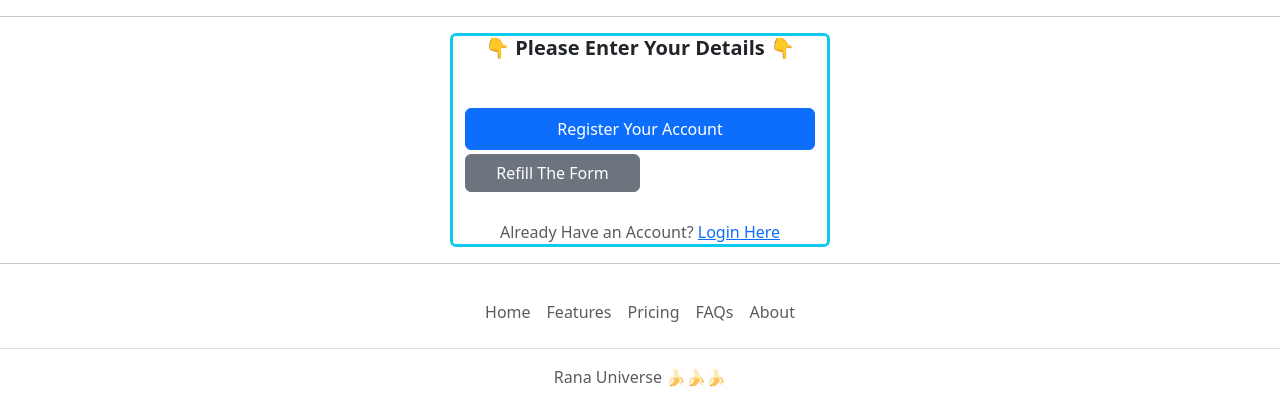
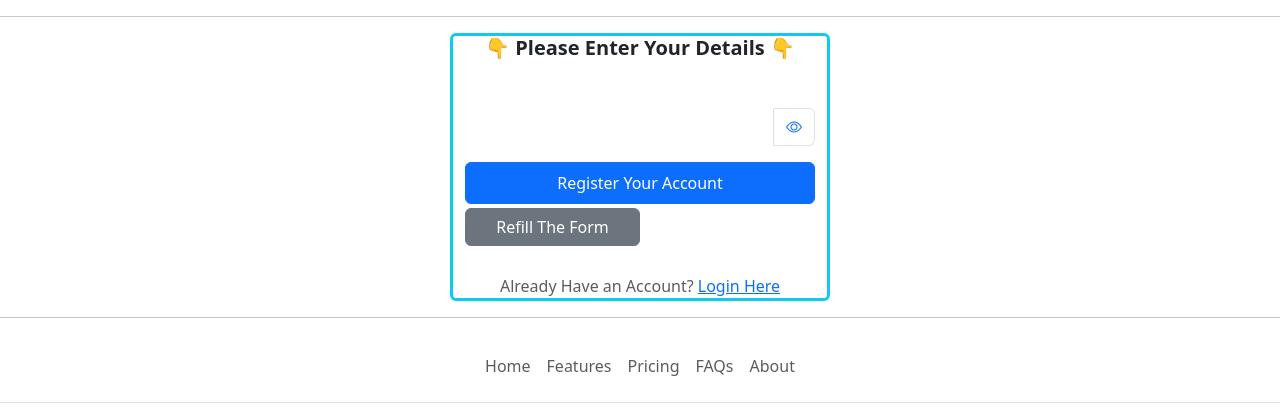
Before and after one commit to RanaUniverse/wishlist_web_app, a Python web app: template blueprints/auth/templates/auth/register_page.html in a window 1280 px wide. Shown: the part 78-498 px from the top of the page. Run offline with Jinja, Linux system fonts and the light colour scheme; the template is opened without the code that fills it, so the values that code supplies are empty; some libraries are stand-ins or nearby versions.

Commit message:
on password field on login and register form the eye will work goodly i connect this with a external js file and then use this in both place for easily work and add functionality later

```diff
--- a/blueprints/auth/templates/auth/register_page.html
+++ b/blueprints/auth/templates/auth/register_page.html
@@ -44,9 +44,15 @@ Register For a new Account
                     {{form.username.label()}}
                 </div>
 
-                <div class="mb-3 form-floating">
-                    {{form.password(class="form-control")}}
-                    {{form.password.label()}}
+                <div class="input-group mb-3">
+                    <div class="form-floating">
+                        {{ form.password(class="form-control") }}
+                        {{ form.password.label() }}
+                    </div>
+                    <button type="button" class="input-group-text btn border btn-outline-primary"
+                        onclick="PassShowHideFun()">
+                        <i id="eyeIcon" class="bi bi-eye"></i>
+                    </button>
                 </div>
 
                 <button class="btn btn-primary w-100 py-2" type="submit">
@@ -71,3 +77,8 @@ Register For a new Account
 </div>
 
 {% endblock %}
+
+{% block custom_script %}
+<script src="{{url_for('static', filename='js/password_show_hide.js')}}">
+</script>
+{% endblock %}
--- /dev/null
+++ b/static/js/password_show_hide.js
@@ -0,0 +1,11 @@
+function PassShowHideFun() {
+    var x = document.getElementById("password")
+    var icon = document.getElementById("eyeIcon")
+    if (x.type === "password") {
+        x.type = "text"
+        icon.className = "bi bi-eye-slash"
+    } else {
+        x.type = "password"
+        icon.className = "bi bi-eye"
+    }
+}
```
Also changed, not shown: blueprints/auth/templates/auth/login_page.html (+1 -12 lines).
